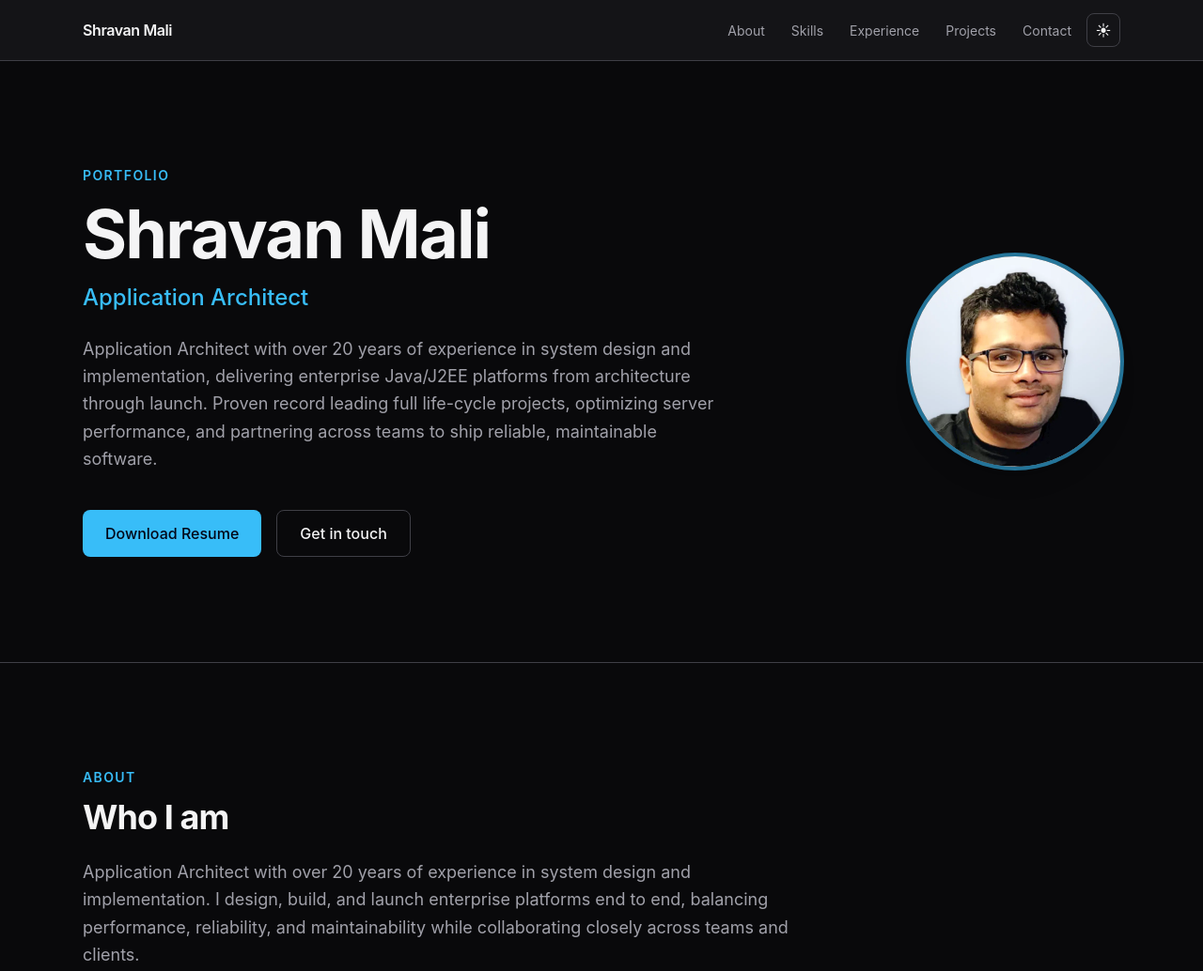
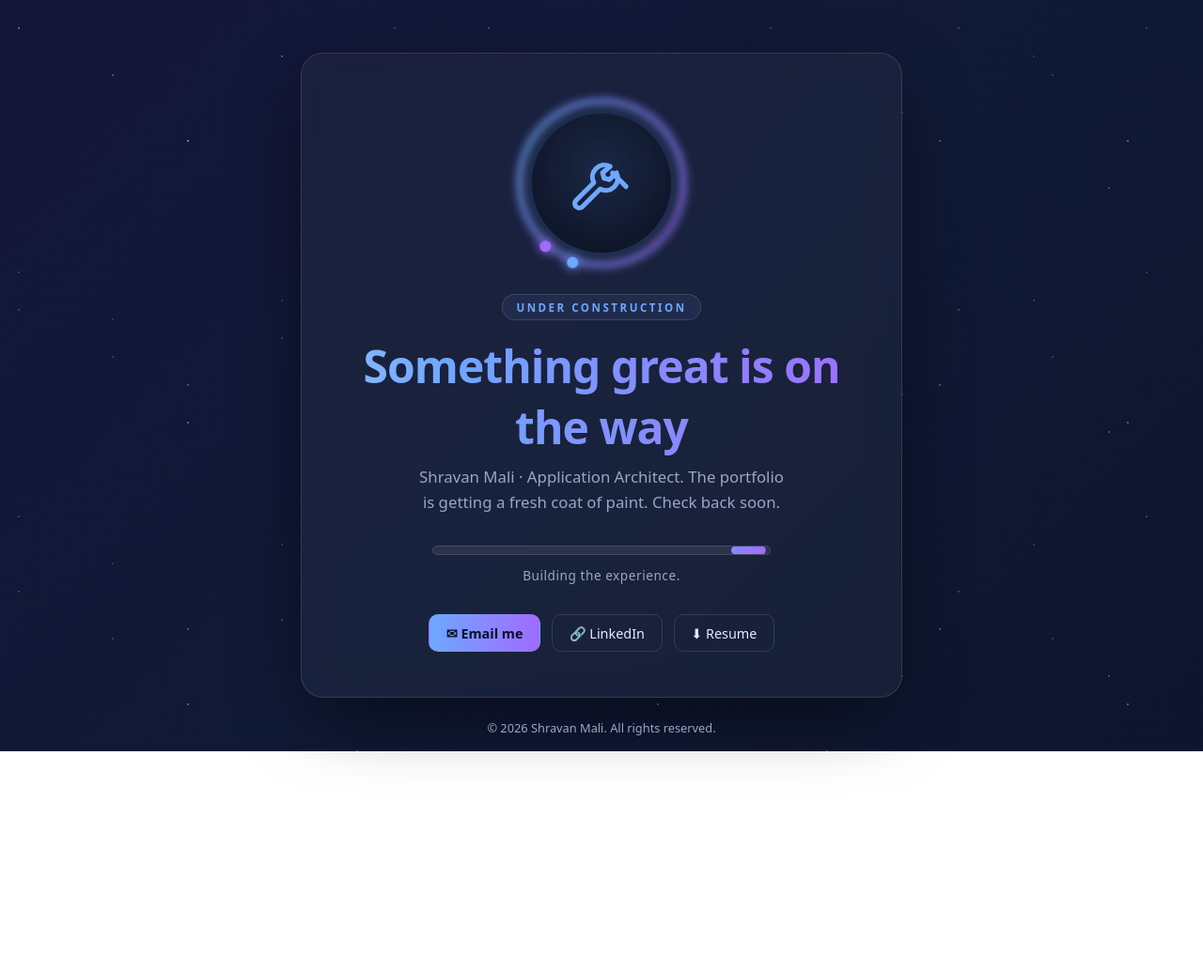
Before and after one commit to skmali/simple-portfolio, a website: page index.html in a window 1280 px wide. Shown: the top 1034 px of the page at 94% size. After the commit the page ends 800 px from the top, so only its background shows below. Drawn offline with Linux system fonts and the light colour scheme.

Commit message:
Add under-construction landing page with default icon; back up portfolio

```diff
--- a/index.html
+++ b/index.html
@@ -3,171 +3,348 @@
 <head>
   <meta charset="utf-8" />
   <meta name="viewport" content="width=device-width, initial-scale=1" />
-  <title>Shravan Mali - Application Architect</title>
-  <meta name="description" content="Shravan Mali, Application Architect with over 20 years in system design and implementation. Explore skills, experience, and projects." />
-  <meta property="og:title" content="Shravan Mali - Application Architect" />
-  <meta property="og:description" content="Application Architect with 20+ years in enterprise Java/J2EE system design and implementation." />
+  <title>Under Construction &middot; Shravan Mali</title>
+  <meta name="description" content="This site is currently under construction. Shravan Mali - Application Architect. Check back soon." />
+  <meta property="og:title" content="Under Construction - Shravan Mali" />
+  <meta property="og:description" content="Something new is being built. Check back soon." />
   <meta property="og:type" content="website" />
-  <link rel="icon" type="image/png" href="assets/shravan-mali.png" />
-  <link rel="apple-touch-icon" href="assets/shravan-mali.png" />
+  <meta name="robots" content="noindex" />
   <link rel="icon" href="assets/favicon.ico" sizes="any" />
 
-  <!-- Pre-paint theme: apply stored theme before first paint to avoid a flash. -->
-  <script>
-    (function () {
-      try {
-        var t = localStorage.getItem('portfolio-theme');
-        if (t !== 'light' && t !== 'dark') { t = 'dark'; localStorage.setItem('portfolio-theme', 'dark'); }
-        document.documentElement.setAttribute('data-theme', t);
-      } catch (e) {
-        document.documentElement.setAttribute('data-theme', 'dark');
+  <style>
+    :root {
+      --bg: #0b1020;
+      --bg2: #101935;
+      --bg3: #1a1040;
+      --surface: rgba(255, 255, 255, 0.04);
+      --border: rgba(255, 255, 255, 0.12);
+      --content: #e6ebff;
+      --muted: #9aa6c7;
+      --accent: #6ea8ff;
+      --accent2: #a06bff;
+      --accent-contrast: #06102a;
+    }
+
+    * { box-sizing: border-box; }
+
+    html, body { height: 100%; }
+
+    body {
+      margin: 0;
+      min-height: 100vh;
+      display: flex;
+      align-items: center;
+      justify-content: center;
+      overflow: hidden;
+      color: var(--content);
+      font-family: ui-sans-serif, system-ui, -apple-system, "Segoe UI", Roboto, Helvetica, Arial, sans-serif;
+      -webkit-font-smoothing: antialiased;
+      text-rendering: optimizeLegibility;
+      background: linear-gradient(-45deg, var(--bg), var(--bg2), var(--bg3), var(--bg));
+      background-size: 400% 400%;
+      animation: gradientShift 18s ease infinite;
+    }
+
+    @keyframes gradientShift {
+      0%   { background-position: 0% 50%; }
+      50%  { background-position: 100% 50%; }
+      100% { background-position: 0% 50%; }
+    }
+
+    /* Twinkling starfield */
+    .stars, .stars::after {
+      position: fixed;
+      inset: 0;
+      pointer-events: none;
+      background-image:
+        radial-gradient(1px 1px at 20px 30px, rgba(255,255,255,0.8), transparent),
+        radial-gradient(1px 1px at 120px 80px, rgba(255,255,255,0.6), transparent),
+        radial-gradient(1.5px 1.5px at 200px 150px, rgba(174,196,255,0.9), transparent),
+        radial-gradient(1px 1px at 300px 60px, rgba(255,255,255,0.7), transparent),
+        radial-gradient(1.5px 1.5px at 380px 200px, rgba(255,255,255,0.6), transparent),
+        radial-gradient(1px 1px at 460px 120px, rgba(200,180,255,0.8), transparent);
+      background-repeat: repeat;
+      background-size: 500px 300px;
+      animation: twinkle 4s ease-in-out infinite alternate;
+    }
+    .stars::after {
+      content: "";
+      background-size: 400px 260px;
+      opacity: 0.5;
+      animation-duration: 6s;
+      animation-delay: -2s;
+    }
+
+    @keyframes twinkle {
+      from { opacity: 0.35; }
+      to   { opacity: 0.9; }
+    }
+
+    .card {
+      position: relative;
+      z-index: 2;
+      width: min(92vw, 640px);
+      padding: 3rem 2rem;
+      text-align: center;
+      border: 1px solid var(--border);
+      border-radius: 24px;
+      background: var(--surface);
+      backdrop-filter: blur(14px);
+      -webkit-backdrop-filter: blur(14px);
+      box-shadow: 0 30px 80px -20px rgba(0,0,0,0.6);
+      animation: cardIn 0.9s cubic-bezier(0.22, 1, 0.36, 1) both;
+    }
+
+    @keyframes cardIn {
+      from { opacity: 0; transform: translateY(24px) scale(0.98); }
+      to   { opacity: 1; transform: translateY(0) scale(1); }
+    }
+
+    /* Logo + orbit */
+    .orbit {
+      position: relative;
+      width: 180px;
+      height: 180px;
+      margin: 0 auto 1.75rem;
+    }
+
+    .glow-ring {
+      position: absolute;
+      inset: 0;
+      border-radius: 50%;
+      background: conic-gradient(from 0deg, var(--accent), var(--accent2), var(--accent));
+      filter: blur(4px);
+      animation: spin 6s linear infinite;
+      opacity: 0.8;
+    }
+
+    .glow-ring::after {
+      content: "";
+      position: absolute;
+      inset: 6px;
+      border-radius: 50%;
+      background: var(--bg);
+    }
+
+    .avatar {
+      position: absolute;
+      inset: 16px;
+      width: calc(100% - 32px);
+      height: calc(100% - 32px);
+      border-radius: 50%;
+      display: flex;
+      align-items: center;
+      justify-content: center;
+      color: var(--accent);
+      background: radial-gradient(circle at 50% 40%, rgba(110,168,255,0.15), var(--bg));
+      box-shadow: 0 0 30px rgba(110, 168, 255, 0.4);
+      animation: float 5s ease-in-out infinite;
+    }
+
+    .avatar svg {
+      width: 52%;
+      height: 52%;
+    }
+
+    @keyframes spin { to { transform: rotate(360deg); } }
+
+    @keyframes float {
+      0%, 100% { transform: translateY(0); }
+      50%      { transform: translateY(-10px); }
+    }
+
+    /* Orbiting dots */
+    .orbit-dot {
+      position: absolute;
+      top: 50%;
+      left: 50%;
+      width: 100%;
+      height: 100%;
+      margin: -50% 0 0 -50%;
+      animation: spin 9s linear infinite;
+    }
+    .orbit-dot.reverse { animation-duration: 13s; animation-direction: reverse; }
+    .orbit-dot span {
+      position: absolute;
+      top: -6px;
+      left: 50%;
+      width: 12px;
+      height: 12px;
+      margin-left: -6px;
+      border-radius: 50%;
+      background: var(--accent);
+      box-shadow: 0 0 12px var(--accent);
+    }
+    .orbit-dot.reverse span { background: var(--accent2); box-shadow: 0 0 12px var(--accent2); }
+
+    .badge {
+      display: inline-block;
+      font-size: 0.72rem;
+      font-weight: 700;
+      letter-spacing: 0.22em;
+      text-transform: uppercase;
+      color: var(--accent);
+      padding: 0.35rem 0.9rem;
+      border: 1px solid var(--border);
+      border-radius: 999px;
+      background: rgba(110, 168, 255, 0.08);
+    }
+
+    h1 {
+      margin: 1rem 0 0.5rem;
+      font-size: clamp(1.9rem, 6vw, 3rem);
+      font-weight: 800;
+      letter-spacing: -0.02em;
+      background: linear-gradient(90deg, var(--content), var(--accent), var(--accent2), var(--content));
+      background-size: 250% auto;
+      -webkit-background-clip: text;
+      background-clip: text;
+      color: transparent;
+      animation: shine 6s linear infinite;
+    }
+
+    @keyframes shine { to { background-position: 250% center; } }
+
+    .sub { color: var(--muted); font-size: 1.05rem; line-height: 1.6; margin: 0.25rem auto 0; max-width: 42ch; }
+
+    /* Animated progress bar */
+    .progress {
+      margin: 2rem auto 0.5rem;
+      width: min(80%, 360px);
+      height: 10px;
+      border-radius: 999px;
+      background: rgba(255,255,255,0.08);
+      overflow: hidden;
+      border: 1px solid var(--border);
+    }
+    .progress .fill {
+      height: 100%;
+      width: 40%;
+      border-radius: inherit;
+      background: linear-gradient(90deg, var(--accent), var(--accent2));
+      background-size: 200% 100%;
+      animation: load 2.6s ease-in-out infinite, slide 2s linear infinite;
+    }
+
+    @keyframes load {
+      0%   { width: 8%;  margin-left: 0%; }
+      50%  { width: 55%; margin-left: 20%; }
+      100% { width: 8%;  margin-left: 92%; }
+    }
+    @keyframes slide { to { background-position: 200% 0; } }
+
+    .status {
+      margin-top: 0.75rem;
+      font-size: 0.85rem;
+      color: var(--muted);
+      letter-spacing: 0.04em;
+    }
+    .status .dots::after {
+      content: "";
+      animation: dots 1.6s steps(4, end) infinite;
+    }
+    @keyframes dots {
+      0%   { content: ""; }
+      25%  { content: "."; }
+      50%  { content: ".."; }
+      75%  { content: "..."; }
+      100% { content: ""; }
+    }
+
+    .links {
+      margin-top: 2rem;
+      display: flex;
+      flex-wrap: wrap;
+      gap: 0.75rem;
+      justify-content: center;
+    }
+    .links a {
+      display: inline-flex;
+      align-items: center;
+      gap: 0.4rem;
+      padding: 0.6rem 1.1rem;
+      font-size: 0.9rem;
+      font-weight: 500;
+      text-decoration: none;
+      color: var(--content);
+      border: 1px solid var(--border);
+      border-radius: 10px;
+      transition: transform 0.15s ease, background 0.15s ease, color 0.15s ease;
+    }
+    .links a:hover {
+      transform: translateY(-2px);
+      background: rgba(110, 168, 255, 0.12);
+      color: var(--accent);
+    }
+    .links a.primary {
+      background: linear-gradient(90deg, var(--accent), var(--accent2));
+      color: var(--accent-contrast);
+      border-color: transparent;
+      font-weight: 600;
+    }
+
+    footer {
+      position: fixed;
+      bottom: 1rem;
+      left: 0;
+      right: 0;
+      text-align: center;
+      font-size: 0.8rem;
+      color: var(--muted);
+      z-index: 2;
+    }
+
+    @media (prefers-reduced-motion: reduce) {
+      *, *::before, *::after {
+        animation-duration: 0.001ms !important;
+        animation-iteration-count: 1 !important;
       }
-    })();
-  </script>
-
-  <!-- Compiled Tailwind (built from tailwind.css via the Tailwind CLI). -->
-  <link rel="stylesheet" href="css/app.css" />
-  <link rel="stylesheet" href="css/styles.css" />
+    }
+  </style>
 </head>
 
-<body class="bg-bg text-content font-sans antialiased">
-  <!-- Navigation -->
-  <nav class="sticky top-0 z-50 border-b border-border bg-surface/80 backdrop-blur">
-    <div class="max-w-content mx-auto px-6 h-16 flex items-center gap-4">
-      <a href="#hero" class="font-semibold tracking-tight hover:text-accent transition-colors">Shravan Mali</a>
+<body>
+  <div class="stars" aria-hidden="true"></div>
 
-      <ul class="hidden md:flex items-center gap-7 ml-auto">
-        <li><a href="#about" class="text-sm text-muted hover:text-accent transition-colors">About</a></li>
-        <li><a href="#skills" class="text-sm text-muted hover:text-accent transition-colors">Skills</a></li>
-        <li><a href="#experience" class="text-sm text-muted hover:text-accent transition-colors">Experience</a></li>
-        <li><a href="#projects" class="text-sm text-muted hover:text-accent transition-colors">Projects</a></li>
-        <li><a href="#contact" class="text-sm text-muted hover:text-accent transition-colors">Contact</a></li>
-      </ul>
-
-      <button id="themeToggle" type="button" aria-label="Toggle theme"
-        class="ml-auto md:ml-0 inline-flex items-center justify-center w-9 h-9 rounded-lg border border-border hover:bg-surface2 transition-colors">
-        <span id="themeIcon" aria-hidden="true">&#9728;</span>
-      </button>
-
-      <button id="menuToggle" type="button" aria-label="Toggle navigation menu" aria-expanded="false" aria-controls="mobileMenu"
-        class="md:hidden inline-flex items-center justify-center w-9 h-9 rounded-lg border border-border hover:bg-surface2 transition-colors">
-        <span aria-hidden="true">&#9776;</span>
-      </button>
+  <main class="card">
+    <div class="orbit">
+      <div class="glow-ring" aria-hidden="true"></div>
+      <div class="avatar" role="img" aria-label="Under construction icon">
+        <svg viewBox="0 0 24 24" fill="none" stroke="currentColor" stroke-width="1.6"
+             stroke-linecap="round" stroke-linejoin="round" aria-hidden="true">
+          <path d="M14.7 6.3a4 4 0 0 0-5.4 5.4l-6 6a1.5 1.5 0 0 0 2.1 2.1l6-6a4 4 0 0 0 5.4-5.4l-2.3 2.3-1.8-.5-.5-1.8 2.5-2.1z" />
+          <path d="M15.5 8.5 20 13" />
+        </svg>
+      </div>
+      <div class="orbit-dot" aria-hidden="true"><span></span></div>
+      <div class="orbit-dot reverse" aria-hidden="true"><span></span></div>
     </div>
 
-    <div id="mobileMenu" class="md:hidden hidden border-t border-border bg-surface">
-      <ul class="px-6 py-2 flex flex-col">
-        <li><a href="#about" class="menu-link block py-3 text-muted hover:text-accent transition-colors">About</a></li>
-        <li><a href="#skills" class="menu-link block py-3 text-muted hover:text-accent transition-colors">Skills</a></li>
-        <li><a href="#experience" class="menu-link block py-3 text-muted hover:text-accent transition-colors">Experience</a></li>
-        <li><a href="#projects" class="menu-link block py-3 text-muted hover:text-accent transition-colors">Projects</a></li>
-        <li><a href="#contact" class="menu-link block py-3 text-muted hover:text-accent transition-colors">Contact</a></li>
-      </ul>
+    <span class="badge">Under Construction</span>
+    <h1>Something great is on the way</h1>
+    <p class="sub">
+      Shravan Mali &middot; Application Architect. The portfolio is getting a fresh coat of paint.
+      Check back soon.
+    </p>
+
+    <div class="progress" role="progressbar" aria-label="Site build progress" aria-valuetext="In progress">
+      <div class="fill"></div>
     </div>
-  </nav>
+    <p class="status">Building the experience<span class="dots"></span></p>
 
-  <main>
-    <!-- Hero -->
-    <section id="hero" tabindex="-1">
-      <div class="min-h-[80vh] flex items-center">
-        <div class="max-w-content mx-auto px-6 py-24 w-full flex flex-col-reverse items-center gap-12 text-center md:flex-row md:gap-16 md:text-left">
-          <div class="flex-1">
-            <p class="text-accent text-sm font-semibold tracking-widest uppercase">Portfolio</p>
-            <h1 class="mt-4 text-5xl md:text-7xl font-bold tracking-tight">Shravan Mali</h1>
-            <p class="mt-4 text-xl md:text-2xl font-medium text-accent">Application Architect</p>
-            <p class="mt-6 max-w-2xl text-lg leading-relaxed text-muted">
-              Application Architect with over 20 years of experience in system design and implementation,
-              delivering enterprise Java/J2EE platforms from architecture through launch. Proven record
-              leading full life-cycle projects, optimizing server performance, and partnering across teams
-              to ship reliable, maintainable software.
-            </p>
-            <div class="mt-10 flex flex-wrap justify-center gap-4 md:justify-start">
-              <a href="assets/shravanmali_resume.pdf" download="shravanmali_resume.pdf"
-                class="inline-flex items-center rounded-lg bg-accent px-6 py-3 font-medium text-accent-contrast hover:opacity-90 transition">Download Resume</a>
-              <a href="#contact"
-                class="inline-flex items-center rounded-lg border border-border px-6 py-3 font-medium hover:bg-surface2 transition">Get in touch</a>
-            </div>
-          </div>
-          <div class="shrink-0">
-            <img src="assets/shravan-mali.png" alt="Shravan Mali" width="224" height="224"
-              class="h-40 w-40 md:h-56 md:w-56 rounded-full object-cover ring-4 ring-accent/60 shadow-xl" />
-          </div>
-        </div>
-      </div>
-    </section>
-
-    <!-- About -->
-    <section id="about" tabindex="-1" class="border-t border-border">
-      <div class="max-w-content mx-auto px-6 py-20 md:py-28">
-        <p class="text-accent text-sm font-semibold tracking-widest uppercase">About</p>
-        <h2 class="mt-3 text-3xl md:text-4xl font-bold tracking-tight">Who I am</h2>
-        <p class="mt-6 max-w-3xl text-lg leading-relaxed text-muted">
-          Application Architect with over 20 years of experience in system design and implementation.
-          I design, build, and launch enterprise platforms end to end, balancing performance, reliability,
-          and maintainability while collaborating closely across teams and clients.
-        </p>
-        <div class="mt-10 grid grid-cols-1 sm:grid-cols-2 lg:grid-cols-4 gap-3">
-          <div class="bg-surface border border-border rounded-lg px-4 py-3 text-sm">Full Life Cycle Project Management</div>
-          <div class="bg-surface border border-border rounded-lg px-4 py-3 text-sm">Systems Launch/Implementation</div>
-          <div class="bg-surface border border-border rounded-lg px-4 py-3 text-sm">Application Designing/Architecting</div>
-          <div class="bg-surface border border-border rounded-lg px-4 py-3 text-sm">Quality Assurance and Testing</div>
-          <div class="bg-surface border border-border rounded-lg px-4 py-3 text-sm">Client Relationship Management</div>
-          <div class="bg-surface border border-border rounded-lg px-4 py-3 text-sm">Server Optimization</div>
-          <div class="bg-surface border border-border rounded-lg px-4 py-3 text-sm">Problem Resolution/Troubleshooting</div>
-          <div class="bg-surface border border-border rounded-lg px-4 py-3 text-sm">Cross-Team Collaboration</div>
-        </div>
-      </div>
-    </section>
-
-    <!-- Skills -->
-    <section id="skills" tabindex="-1" class="border-t border-border bg-surface/40">
-      <div class="max-w-content mx-auto px-6 py-20 md:py-28">
-        <p class="text-accent text-sm font-semibold tracking-widest uppercase">Skills</p>
-        <h2 class="mt-3 text-3xl md:text-4xl font-bold tracking-tight">Technologies &amp; tools</h2>
-        <div id="skillsGrid" class="mt-10 grid grid-cols-1 sm:grid-cols-2 lg:grid-cols-3 gap-6"></div>
-      </div>
-    </section>
-
-    <!-- Experience -->
-    <section id="experience" tabindex="-1" class="border-t border-border">
-      <div class="max-w-content mx-auto px-6 py-20 md:py-28">
-        <p class="text-accent text-sm font-semibold tracking-widest uppercase">Experience</p>
-        <h2 class="mt-3 text-3xl md:text-4xl font-bold tracking-tight">Where I have worked</h2>
-        <ol id="experienceList" class="mt-10 space-y-6"></ol>
-      </div>
-    </section>
-
-    <!-- Projects -->
-    <section id="projects" tabindex="-1" class="border-t border-border bg-surface/40">
-      <div class="max-w-content mx-auto px-6 py-20 md:py-28">
-        <p class="text-accent text-sm font-semibold tracking-widest uppercase">Projects</p>
-        <h2 class="mt-3 text-3xl md:text-4xl font-bold tracking-tight">Selected work</h2>
-        <ul id="projectsGrid" class="mt-10 grid grid-cols-1 md:grid-cols-2 gap-6"></ul>
-      </div>
-    </section>
-
-    <!-- Contact -->
-    <section id="contact" tabindex="-1" class="border-t border-border">
-      <div class="max-w-content mx-auto px-6 py-20 md:py-28">
-        <p class="text-accent text-sm font-semibold tracking-widest uppercase">Contact</p>
-        <h2 class="mt-3 text-3xl md:text-4xl font-bold tracking-tight">Get in touch</h2>
-        <p class="mt-6 max-w-2xl text-lg text-muted">I am always open to discussing new opportunities and projects.</p>
-        <ul class="mt-10 flex flex-col gap-4 sm:flex-row sm:flex-wrap">
-          <li><a class="inline-flex items-center rounded-lg border border-border px-5 py-3 hover:bg-surface2 hover:text-accent transition" href="mailto:Shravan.Mali@gmail.com">Shravan.Mali@gmail.com</a></li>
-          <li><a class="inline-flex items-center rounded-lg border border-border px-5 py-3 hover:bg-surface2 hover:text-accent transition" href="tel:2489796465">248 979 6465</a></li>
-          <li><a class="inline-flex items-center rounded-lg border border-border px-5 py-3 hover:bg-surface2 hover:text-accent transition" href="http://www.linkedin.com/in/skmali" target="_blank" rel="noopener noreferrer">LinkedIn profile</a></li>
-        </ul>
-      </div>
-    </section>
+    <nav class="links">
+      <a class="primary" href="mailto:Shravan.Mali@gmail.com">&#9993; Email me</a>
+      <a href="http://www.linkedin.com/in/skmali" target="_blank" rel="noopener noreferrer">&#128279; LinkedIn</a>
+      <a href="assets/shravanmali_resume.pdf" download="shravanmali_resume.pdf">&#11015; Resume</a>
+    </nav>
   </main>
 
-  <footer class="border-t border-border">
-    <div class="max-w-content mx-auto px-6 py-8 text-sm text-muted">
-      &copy; <span id="year"></span> Shravan Mali. All rights reserved.
-    </div>
+  <footer>
+    &copy; <span id="year"></span> Shravan Mali. All rights reserved.
   </footer>
 
-  <script src="js/data.js"></script>
-  <script src="js/main.js"></script>
+  <script>
+    document.getElementById('year').textContent = new Date().getFullYear();
+  </script>
 </body>
 </html>
```
Also changed, not shown: index-portfolio.html (added, +173 -0 lines).
